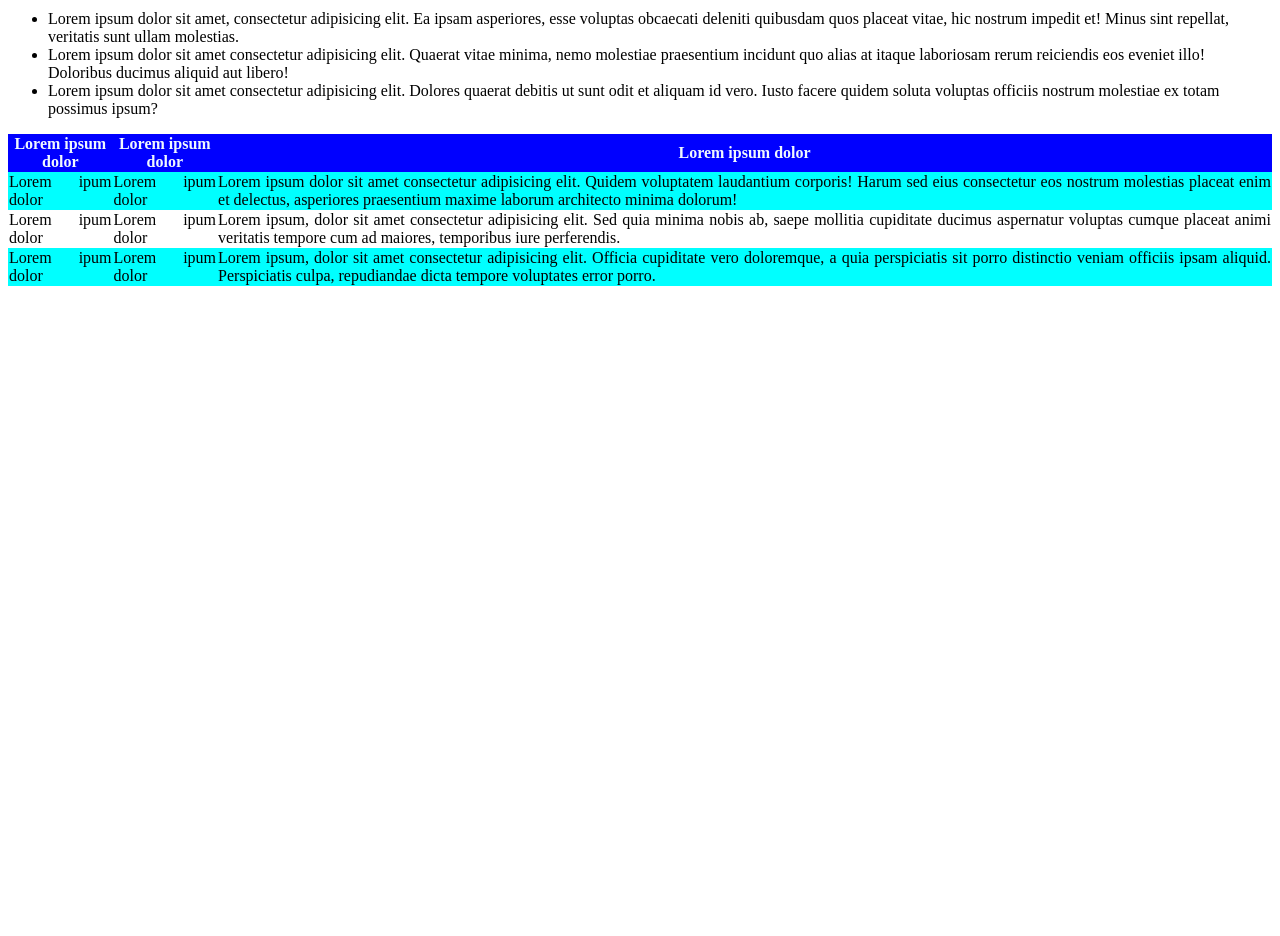
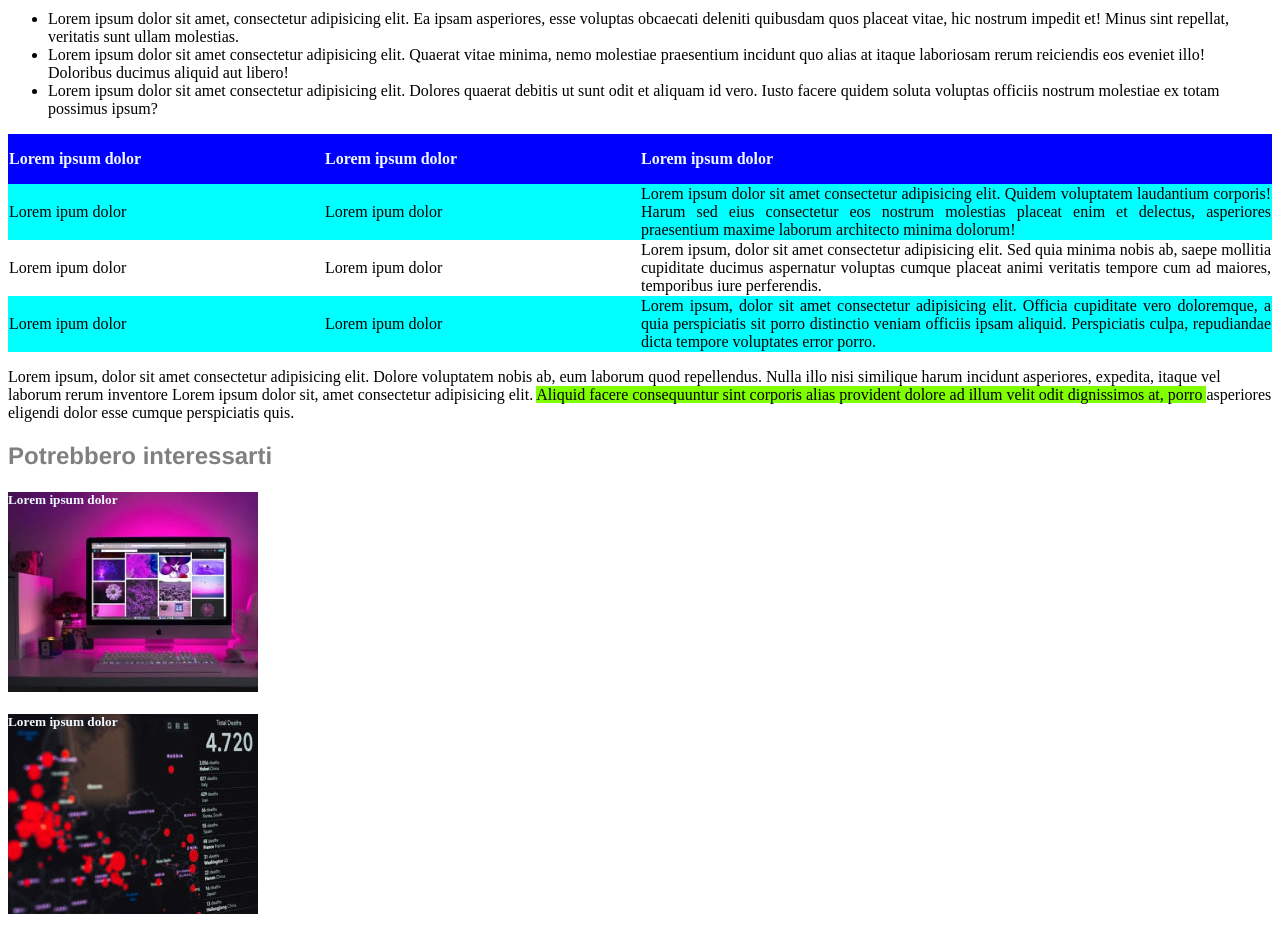
Before and after one commit to Robertarezza/-html-css-booleaner, a plain HTML site: page index.html in a window 1280 px wide. Shown: the part 1040-1976 px from the top of the page. Before the commit the page ends 1334 px from the top, so only its background shows below. Drawn offline with Linux system fonts and the light colour scheme.

Commit message:
add: footer

```diff
--- a/css/style.css
+++ b/css/style.css
@@ -38,6 +38,8 @@ header {
 thead {
     background-color: blue;
     color: aliceblue;
+    height: 50px;
+    text-align: left;
 }
 .sfondo-tabella{
     background-color: aqua;
@@ -45,10 +47,27 @@ thead {
 }
 table{
     border-collapse: collapse;
+
 }
 tbody{
     text-align: justify;
-    padding-top: 100px;
-    width: 50px;
-    height: 50px;
+
 }
+
+.tim-1{
+    background-image: url(../img/monitor.jpg);
+    height: 200px;
+    width: 250px;
+    color: aliceblue;
+}
+
+.tim-2{
+    background-image: url(../img/graph.jpg);
+    height: 200px;
+    width: 250px;
+    color: aliceblue;
+}
+
+.w-25{
+    width: 25%;
+}
--- a/index.html
+++ b/index.html
@@ -1,11 +1,13 @@
 <!DOCTYPE html>
 <html lang="en">
+
 <head>
     <meta charset="UTF-8">
     <meta name="viewport" content="width=device-width, initial-scale=1.0">
     <title>The Booleaner</title>
     <link rel="stylesheet" href="./css/style.css">
 </head>
+
 <body>
     <!-- header -->
     <header>
@@ -21,24 +23,34 @@
             Scritto da <span class="autore">The Booleaner</span> <br>
             il 10/10/2020
         </div>
-    <!-- immagini fondatore con didascalia -->
+        <!-- immagini fondatore con didascalia -->
         <div class="foto-autore">
             <img src="./img/tim-1.jpg" alt="">
             <img src="./img/tim-2.jpg" alt="">
             <div class="didascalia">
-            1st Photo: Jhon S. and Jeams L. Knight Foundation, by Scott Henrichsen <br>
-            2nd Photo: Wikimedia, by Paul Clarke
+                1st Photo: Jhon S. and Jeams L. Knight Foundation, by Scott Henrichsen <br>
+                2nd Photo: Wikimedia, by Paul Clarke
             </div>
         </div>
         <div>
-            <p>Lorem ipsum dolor sit amet consectetur adipisicing elit. Laborum aperiam porro alias. Ratione, ab harum explicabo labore illo assumenda asperiores accusantium, libero iste odit quaerat eum! Praesentium repellat ut doloribus? Lorem ipsum <span class="evidenziare"> dolor sit amet consectetur adipisicing elit</span>. Et quam maiores pariatur quas architecto inventore voluptatum doloribus, illum aspernatur nulla maxime facilis ullam ut accusantium voluptatem tempore sed. Iure, accusantium.</p>
+            <p>Lorem ipsum dolor sit amet consectetur adipisicing elit. Laborum aperiam porro alias. Ratione, ab harum
+                explicabo labore illo assumenda asperiores accusantium, libero iste odit quaerat eum! Praesentium
+                repellat ut doloribus? Lorem ipsum <span class="evidenziare"> dolor sit amet consectetur adipisicing
+                elit</span>. Et quam maiores pariatur quas architecto inventore voluptatum doloribus, illum
+                aspernatur nulla maxime facilis ullam ut accusantium voluptatem tempore sed. Iure, accusantium.</p>
         </div>
-    <!-- inserimento lista -->
+        <!-- inserimento lista -->
         <div>
             <ul>
-                <li>Lorem ipsum dolor sit amet, consectetur adipisicing elit. Ea ipsam asperiores, esse voluptas obcaecati deleniti quibusdam quos placeat vitae, hic nostrum impedit et! Minus sint repellat, veritatis sunt ullam molestias.</li>
-                <li>Lorem ipsum dolor sit amet consectetur adipisicing elit. Quaerat vitae minima, nemo molestiae praesentium incidunt quo alias at itaque laboriosam rerum reiciendis eos eveniet illo! Doloribus ducimus aliquid aut libero!</li>
-                <li>Lorem ipsum dolor sit amet consectetur adipisicing elit. Dolores quaerat debitis ut sunt odit et aliquam id vero. Iusto facere quidem soluta voluptas officiis nostrum molestiae ex totam possimus ipsum?</li>
+                <li>Lorem ipsum dolor sit amet, consectetur adipisicing elit. Ea ipsam asperiores, esse voluptas
+                    obcaecati deleniti quibusdam quos placeat vitae, hic nostrum impedit et! Minus sint repellat,
+                    veritatis sunt ullam molestias.</li>
+                <li>Lorem ipsum dolor sit amet consectetur adipisicing elit. Quaerat vitae minima, nemo molestiae
+                    praesentium incidunt quo alias at itaque laboriosam rerum reiciendis eos eveniet illo! Doloribus
+                    ducimus aliquid aut libero!</li>
+                <li>Lorem ipsum dolor sit amet consectetur adipisicing elit. Dolores quaerat debitis ut sunt odit et
+                    aliquam id vero. Iusto facere quidem soluta voluptas officiis nostrum molestiae ex totam possimus
+                    ipsum?</li>
             </ul>
         </div>
 
@@ -47,8 +59,8 @@
             <table>
                 <thead>
                     <tr>
-                        <th>Lorem ipsum dolor</th>
-                        <th>Lorem ipsum dolor</th>
+                        <th class="w-25">Lorem ipsum dolor</th>
+                        <th class="w-25">Lorem ipsum dolor</th>
                         <th>Lorem ipsum dolor</th>
                     </tr>
                 </thead>
@@ -56,22 +68,46 @@
                     <tr class="sfondo-tabella">
                         <td>Lorem ipum dolor</td>
                         <td>Lorem ipum dolor</td>
-                        <td>Lorem ipsum dolor sit amet consectetur adipisicing elit. Quidem voluptatem laudantium corporis! Harum sed eius consectetur eos nostrum molestias placeat enim et delectus, asperiores praesentium maxime laborum architecto minima dolorum!</td>
+                        <td>Lorem ipsum dolor sit amet consectetur adipisicing elit. Quidem voluptatem laudantium
+                            corporis! Harum sed eius consectetur eos nostrum molestias placeat enim et delectus,
+                            asperiores praesentium maxime laborum architecto minima dolorum!</td>
                     </tr>
                     <tr>
                         <td>Lorem ipum dolor</td>
                         <td>Lorem ipum dolor</td>
-                        <td>Lorem ipsum, dolor sit amet consectetur adipisicing elit. Sed quia minima nobis ab, saepe mollitia cupiditate ducimus aspernatur voluptas cumque placeat animi veritatis tempore cum ad maiores, temporibus iure perferendis.</td>
+                        <td>Lorem ipsum, dolor sit amet consectetur adipisicing elit. Sed quia minima nobis ab, saepe
+                            mollitia cupiditate ducimus aspernatur voluptas cumque placeat animi veritatis tempore cum
+                            ad maiores, temporibus iure perferendis.</td>
                     </tr>
                     <tr class="sfondo-tabella">
                         <td>Lorem ipum dolor</td>
                         <td>Lorem ipum dolor</td>
-                        <td>Lorem ipsum, dolor sit amet consectetur adipisicing elit. Officia cupiditate vero doloremque, a quia perspiciatis sit porro distinctio veniam officiis ipsam aliquid. Perspiciatis culpa, repudiandae dicta tempore voluptates error porro.</td>
+                        <td>Lorem ipsum, dolor sit amet consectetur adipisicing elit. Officia cupiditate vero
+                            doloremque, a quia perspiciatis sit porro distinctio veniam officiis ipsam aliquid.
+                            Perspiciatis culpa, repudiandae dicta tempore voluptates error porro.</td>
                     </tr>
                 </tbody>
             </table>
         </div>
+
+        <div>
+            <p>Lorem ipsum, dolor sit amet consectetur adipisicing elit. Dolore voluptatem nobis ab, eum laborum quod
+                repellendus. Nulla illo nisi similique harum incidunt asperiores, expedita, itaque vel laborum rerum
+                inventore Lorem ipsum dolor sit, amet consectetur adipisicing elit. <span class="evidenziare">Aliquid
+                    facere consequuntur sint corporis alias provident dolore ad illum velit odit dignissimos at, porro
+                </span>asperiores eligendi dolor esse cumque perspiciatis quis.</p>
+        </div>
     </main>
     <!-- /main -->
+    <!-- footer -->
+    <footer>
+        <!-- inserimento interessi -->
+        <div>
+            <h2 class="didascalia-autore">Potrebbero interessarti</h2>
+            <h5 class="tim-1">Lorem ipsum dolor</h5>
+            <h5 class="tim-2">Lorem ipsum dolor</h5>
+        </div>
+    </footer>
+    <!-- /footer -->
 </body>
 </html>
```
